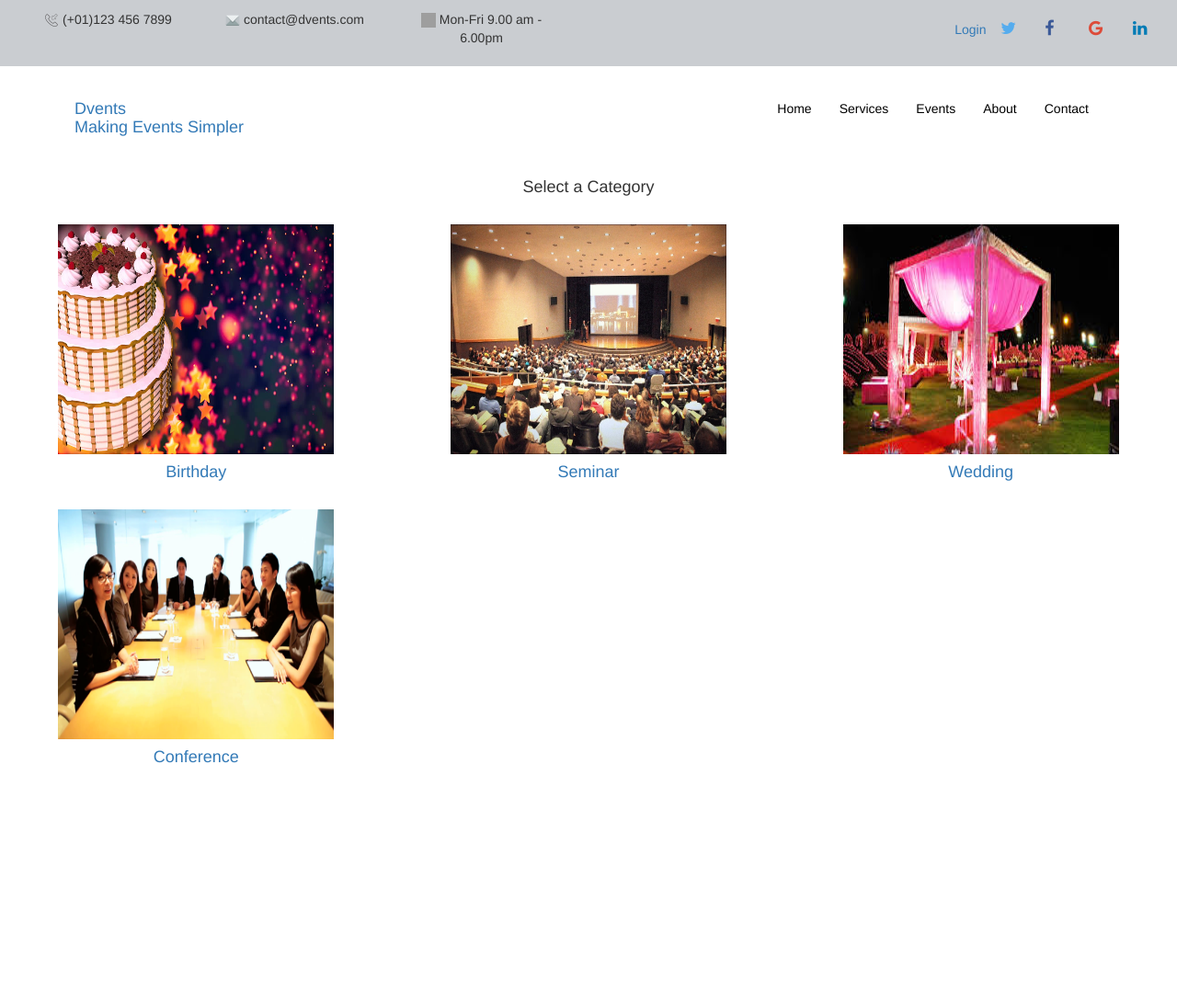
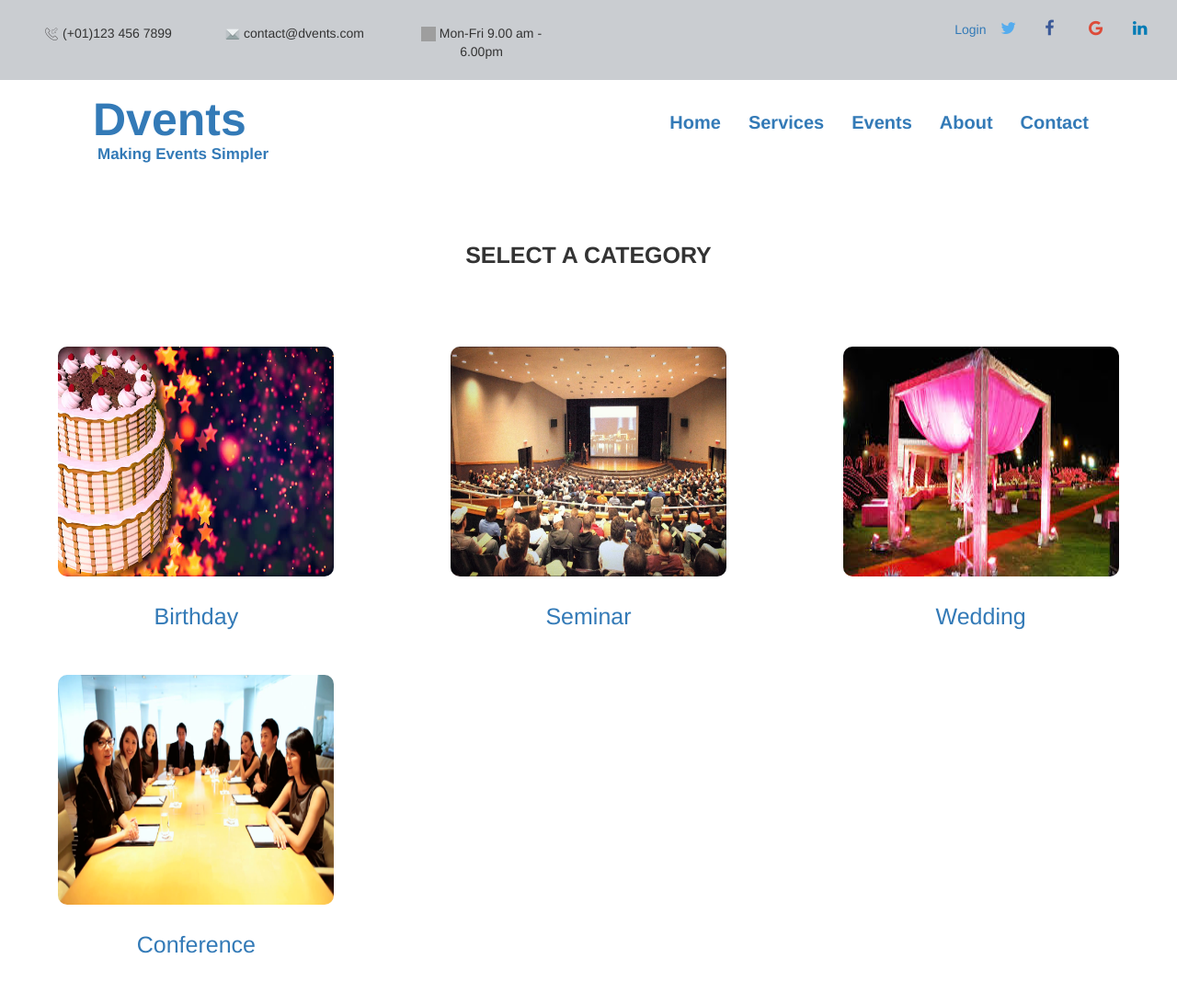
Before and after one commit to dtanmAY/ems, a PHP site: page /events.php in a window 1280 px wide. Shown: the whole page at 92% size. Before the commit the page ends 830 px from the top, so only its background shows below. Run offline with PHP 8.4, Linux system fonts and the light colour scheme; grey boxes are pictures that could not be loaded.

Commit message:
UI fixed

```diff
--- a/events.php
+++ b/events.php
@@ -5,9 +5,9 @@ session_start();
 <link rel="stylesheet" href="styles/header.css">
 <?php require('header.php'); ?>
 
-<div class="container-fluid global">
+<div class="container-fluid global eventImage">
   <div class="row text-center">
-    <h4>Select a Category</h4><br>
+    <h4 class="headTitle">Select a Category</h4><br>
     <div class="col-md-4 first">
       <a href="eventSubmit.php">
         <img src="images/birthday1.jpg" alt="birthdayEvent" width="300" height="250">
--- a/header.php
+++ b/header.php
@@ -53,7 +53,8 @@
             <span class="icon-bar"></span>
             <span class="icon-bar"></span>
           </button>
-          <a class="navbar-brand" href="#">Dvents <br>Making Events Simpler </a>
+          <a class="navbar-brand" href="index.php"><h1>Dvents </h1>
+          <p> Making Events Simpler</p> </a>
         </div>
         <div class="collapse navbar-collapse" id="myNavbar">
           <ul class="nav navbar-nav navbar-right">
--- a/styles/header.css
+++ b/styles/header.css
@@ -6,6 +6,9 @@
     margin-right: 0px!important;
     margin-left: 0px!important;
     padding: 11px 1px;
+}
+.tool_box1{
+  margin-top: 15px;
 }
 .top_div .tool_box2 ul{
   list-style-type: none;
@@ -16,10 +19,29 @@
   display: inline-block;
   margin-right: 20px;
 }
+.eventImage img{
+  vertical-align: middle;
+  border-radius: 10px;
+  transition: .5s;
+}
+.eventImage img:hover{
+  transform: scale(1.1,1.1);
+}
+.eventImage h4{
+  font-size: 25px;
+  margin: 30px;
+}
+
+.headTitle{
+  font-size: 30px;
+  font-weight: bolder;
+  padding: 35px;
+  text-transform: uppercase;
+}
 .top_div .tool_box2 ul li ul  li{
   list-style-type: none;
   display: block!important;
-  /* margin-right: 20px; */
+  margin-right: 0px;
 }
 .top_div .tool_box2 ul > li > a{
   /* color:#000; */
@@ -64,8 +86,26 @@
     background-color: #444040!important;
     color: #fff;
 }
+.table>tbody>tr>td, .table>tbody>tr>th, .table>tfoot>tr>td, .table>tfoot>tr>th, .table>thead>tr>td, .table>thead>tr>th{
+  padding: 15px!important;
+}
+.navbar-brand h1{
+  margin: 0px;
+  margin-top: -20px;
+  font-size: 50px;
+  margin-left: 20px;
+  font-weight: 900;
+}
+.navbar-brand p{
+  margin-left: 25px;
+  font-size: 17px;
+  font-weight: 600;
+}
 .navbar-nav>li>a{
-  color:#000;
+  padding-top: 15px;
+  padding-bottom: 15px;
+  font-size: 20px;
+  font-weight: bold;
 }
 .navbar-nav>li>a:hover{
   /* background-color: #000; */
```
